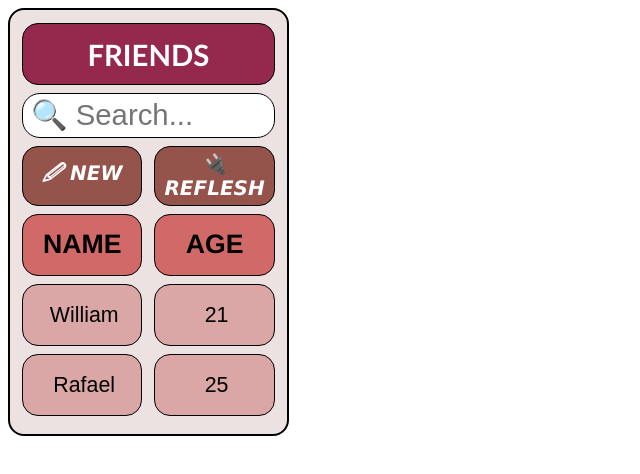
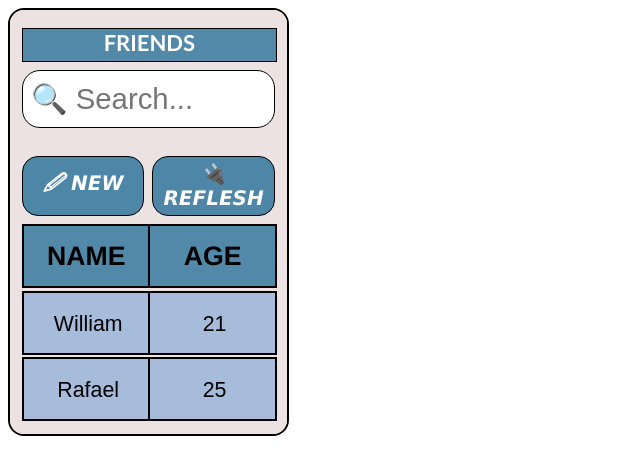
Before and after one commit to WilliamJardim/javascript-grid, a plain HTML site: page index.html in a window 1280 px wide. Shown: the whole page, without its empty margins (0-640 px from the left). Drawn offline with Linux system fonts and the light colour scheme.

Commit message:
Novo estilo

```diff
--- a/index.html
+++ b/index.html
@@ -4,7 +4,9 @@
     <meta charset="UTF-8">
     <meta name="viewport" content="width=device-width, initial-scale=1.0">
     <title>Teste de Grid</title>
+    <link rel="stylesheet" href="src/colors/blue1.css">
     <link rel="stylesheet" href="src/WGrid.css">
+    <link rel="stylesheet" href="src/styles/cubic.css">
 </head>
 <body>
 
--- a/src/WGrid.css
+++ b/src/WGrid.css
@@ -1,13 +1,3 @@
-/* Cores */
-:root{
-    --cor-fundo-grid: rgb(236, 226, 226);
-    --cor-fundo-titulo: rgb(148, 41, 77);
-    --cor-coluna-cabecalho: rgb(209, 105, 105);
-    --cor-coluna-amostra: rgb(218, 166, 166);
-    --cor-fundo-selecionando: rgb(223, 75, 75);
-    --cor-fundo-botao: rgb(148, 83, 75);
-}
-
 /* Estilo da grid */
 .wgrid{
     display: flex;
--- /dev/null
+++ b/src/colors/blue1.css
@@ -0,0 +1,9 @@
+/* Cores */
+:root{
+    --cor-fundo-grid: rgb(236, 226, 226);
+    --cor-fundo-titulo: rgb(83, 137, 168);
+    --cor-coluna-cabecalho: rgb(83, 137, 168);
+    --cor-coluna-amostra: rgb(166, 188, 218);
+    --cor-fundo-selecionando: rgb(75, 201, 223);
+    --cor-fundo-botao: rgb(78, 134, 167);
+}
--- /dev/null
+++ b/src/styles/cubic.css
@@ -0,0 +1,72 @@
+.linha-grid{
+    background-color: var(--cor-coluna-cabecalho) !important;
+    border: solid 0.8px black !important;
+    border-radius: 0px;
+    gap: 0px;
+}
+
+/* Estilo das colunas da grid DO CABECALHO */
+.elemento-linha-grid{
+    border: none !important;
+    background-color: unset !important;
+}
+
+.linha-amostra-grid{
+    background-color: var(--cor-coluna-amostra) !important;
+    border: solid 0.8px black !important;
+    border-radius: 0px;
+    gap: 0px;
+    margin-top: 1px !important;
+    margin-bottom: 1px !important;
+}
+
+/* Estilo das colunas da grid DAS AMOSTRAS */
+.linha-amostra-grid .elemento-linha-grid{
+    background-color: var(--cor-coluna-amostra);
+    font-weight: normal !important;
+    text-transform: none;
+}
+
+.linha-grid .elemento-linha-grid{
+    border: solid 1px black !important;
+    border-radius: 0px;
+}
+
+.linha-amostra-grid .elemento-linha-grid{
+    border: solid 0.8px black !important;
+    border-radius: 0px;
+}
+
+.wgrid .linha-detalhes{
+    background-color: var(--cor-fundo-titulo) !important;
+}
+
+.wgrid .linha-pesquisa{
+    background-color: unset !important;
+    border: none !important;
+    height: 90px;
+}
+
+.wgrid .input-pesquisa-grid{
+    height: 40px !important;
+}
+
+.wgrid .linha-toolbar{
+    background-color: unset !important;
+    border: none !important;
+    border-radius: 10px !important;
+    gap: 8px;
+}
+
+.wgrid button{
+    border: solid 1px black !important;
+    background-color: var(--cor-fundo-botao) !important;
+    border-radius: 16px !important;
+}
+
+.wgrid .linha-detalhes .elemento-linha-grid{
+    height: auto !important;
+    border: none !important;
+    font-size: 22px;
+    padding: 5px;
+}
```
Also changed, not shown: src/colors/red1.css (added, +9 -0 lines).
